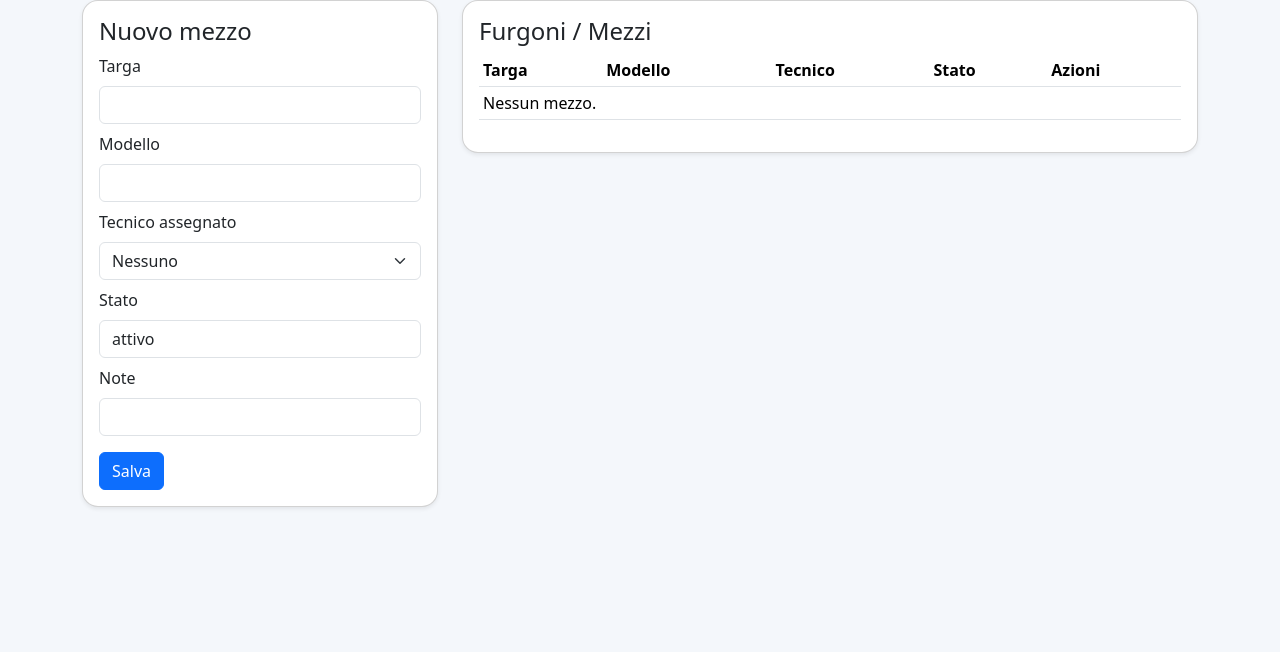
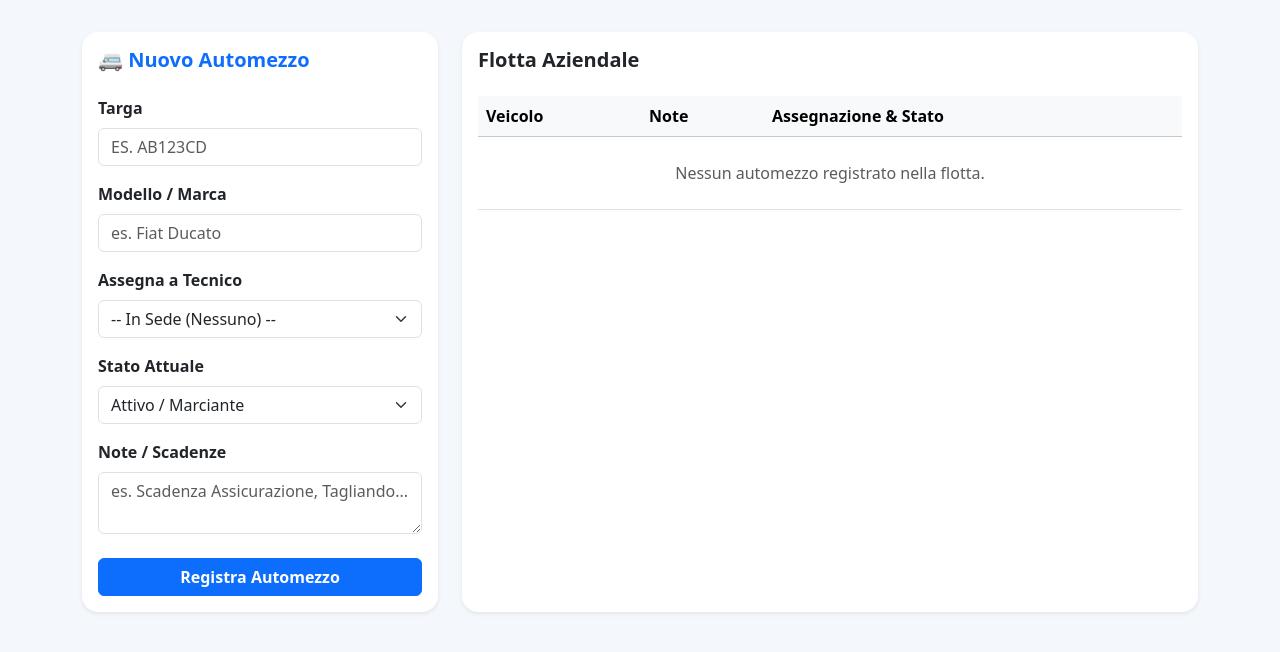
Before and after one commit to operativoei-png/evosrls, a Flask app: template templates/vans.html in a window 1280 px wide. Shown: the top 652 px of the page. Run offline with Flask 3, Linux system fonts and the light colour scheme; the template is opened without the code that fills it, so the values that code supplies are empty.

Commit message:
Update vans.html

```diff
--- a/templates/vans.html
+++ b/templates/vans.html
@@ -1,63 +1,112 @@
 {% extends 'base.html' %}
 {% block content %}
-<div class="row g-4">
+<div class="row g-4 mt-2">
+
   <div class="col-lg-4">
-    <div class="card shadow-sm">
+    <div class="card shadow-sm border-0 h-100">
       <div class="card-body">
-        <h4>Nuovo mezzo</h4>
-        <form method="post">
-          <div class="mb-2"><label class="form-label">Targa</label><input class="form-control" name="plate" required></div>
-          <div class="mb-2"><label class="form-label">Modello</label><input class="form-control" name="model"></div>
-          <div class="mb-2">
-            <label class="form-label">Tecnico assegnato</label>
+        <h5 class="card-title fw-bold text-primary mb-4">🚐 Nuovo Automezzo</h5>
+
+        <form method="post" action="{{ url_for('vans') }}">
+          <div class="mb-3">
+            <label class="form-label fw-semibold">Targa</label>
+            <input type="text" class="form-control text-uppercase" name="plate" placeholder="es. AB123CD" required>
+          </div>
+
+          <div class="mb-3">
+            <label class="form-label fw-semibold">Modello / Marca</label>
+            <input type="text" class="form-control" name="model" placeholder="es. Fiat Ducato">
+          </div>
+
+          <div class="mb-3">
+            <label class="form-label fw-semibold">Assegna a Tecnico</label>
             <select class="form-select" name="assigned_to">
-              <option value="">Nessuno</option>
+              <option value="">-- In Sede (Nessuno) --</option>
               {% for t in technicians %}
               <option value="{{ t.id }}">{{ t.name }}</option>
               {% endfor %}
             </select>
           </div>
-          <div class="mb-2"><label class="form-label">Stato</label><input class="form-control" name="status" value="attivo"></div>
-          <div class="mb-2"><label class="form-label">Note</label><input class="form-control" name="notes"></div>
-          <button class="btn btn-primary mt-2">Salva</button>
+
+          <div class="mb-3">
+            <label class="form-label fw-semibold">Stato Attuale</label>
+            <select class="form-select" name="status">
+              <option value="attivo" selected>Attivo / Marciante</option>
+              <option value="in_manutenzione">In Manutenzione (Meccanico)</option>
+              <option value="guasto">Guasto / Fermo</option>
+              <option value="dismesso">Dismesso</option>
+            </select>
+          </div>
+
+          <div class="mb-4">
+            <label class="form-label fw-semibold">Note / Scadenze</label>
+            <textarea class="form-control" name="notes" rows="2" placeholder="es. Scadenza Assicurazione, Tagliando..."></textarea>
+          </div>
+
+          <button type="submit" class="btn btn-primary w-100 fw-bold">Registra Automezzo</button>
         </form>
       </div>
     </div>
   </div>
 
   <div class="col-lg-8">
-    <div class="card shadow-sm">
+    <div class="card shadow-sm border-0 h-100">
       <div class="card-body">
-        <h4>Furgoni / Mezzi</h4>
+        <h5 class="card-title fw-bold mb-4">Flotta Aziendale</h5>
+
         <div class="table-responsive">
-          <table class="table table-sm">
-            <thead><tr><th>Targa</th><th>Modello</th><th>Tecnico</th><th>Stato</th><th>Azioni</th></tr></thead>
+          <table class="table table-hover align-middle">
+            <thead class="table-light">
+              <tr>
+                <th>Veicolo</th>
+                <th>Note</th>
+                <th>Assegnazione & Stato</th>
+              </tr>
+            </thead>
             <tbody>
             {% for i in items %}
               <tr>
-                <td>{{ i.plate }}</td>
-                <td>{{ i.model }}</td>
-                <td>{{ i.technician.name if i.technician else '-' }}</td>
-                <td>{{ i.status }}</td>
                 <td>
-                  <form method="post" action="{{ url_for('assign_van', item_id=i.id) }}" class="d-flex gap-1">
-                    <select class="form-select form-select-sm" name="technician_id">
-                      <option value="">Nessuno</option>
-                      {% for t in technicians %}
-                      <option value="{{ t.id }}" {% if i.assigned_to == t.id %}selected{% endif %}>{{ t.name }}</option>
-                      {% endfor %}
-                    </select>
-                    <input class="form-control form-control-sm" name="status" value="{{ i.status }}">
-                    <button class="btn btn-sm btn-outline-primary">Salva</button>
+                  <strong class="fs-5 text-dark">{{ i.plate }}</strong><br>
+                  <small class="text-muted">{{ i.model }}</small>
+                </td>
+                <td class="small text-muted" style="max-width: 150px;">
+                  {{ i.notes or '-' }}
+                </td>
+
+                <td style="min-width: 250px;">
+                  <form method="post" action="{{ url_for('assign_van', item_id=i.id) }}" class="d-flex flex-column gap-2">
+
+                    <div class="input-group input-group-sm">
+                      <span class="input-group-text bg-light">👤</span>
+                      <select class="form-select" name="technician_id" onchange="this.form.submit()">
+                        <option value="">In Sede</option>
+                        {% for t in technicians %}
+                        <option value="{{ t.id }}" {% if i.assigned_to == t.id %}selected{% endif %}>{{ t.name }}</option>
+                        {% endfor %}
+                      </select>
+                    </div>
+
+                    <div class="input-group input-group-sm">
+                      <span class="input-group-text bg-light">🚦</span>
+                      <select class="form-select {% if i.status == 'guasto' %}text-danger fw-bold{% elif i.status == 'in_manutenzione' %}text-warning fw-bold{% elif i.status == 'dismesso' %}text-secondary{% else %}text-success fw-bold{% endif %}" name="status" onchange="this.form.submit()">
+                        <option value="attivo" {% if i.status == 'attivo' %}selected{% endif %}>Attivo</option>
+                        <option value="in_manutenzione" {% if i.status == 'in_manutenzione' %}selected{% endif %}>In Manutenzione</option>
+                        <option value="guasto" {% if i.status == 'guasto' %}selected{% endif %}>Guasto</option>
+                        <option value="dismesso" {% if i.status == 'dismesso' %}selected{% endif %}>Dismesso</option>
+                      </select>
+                    </div>
+
                   </form>
                 </td>
               </tr>
             {% else %}
-              <tr><td colspan="5">Nessun mezzo.</td></tr>
+              <tr><td colspan="3" class="text-center text-muted py-4">Nessun automezzo registrato nella flotta.</td></tr>
             {% endfor %}
             </tbody>
           </table>
         </div>
+
       </div>
     </div>
   </div>
```
